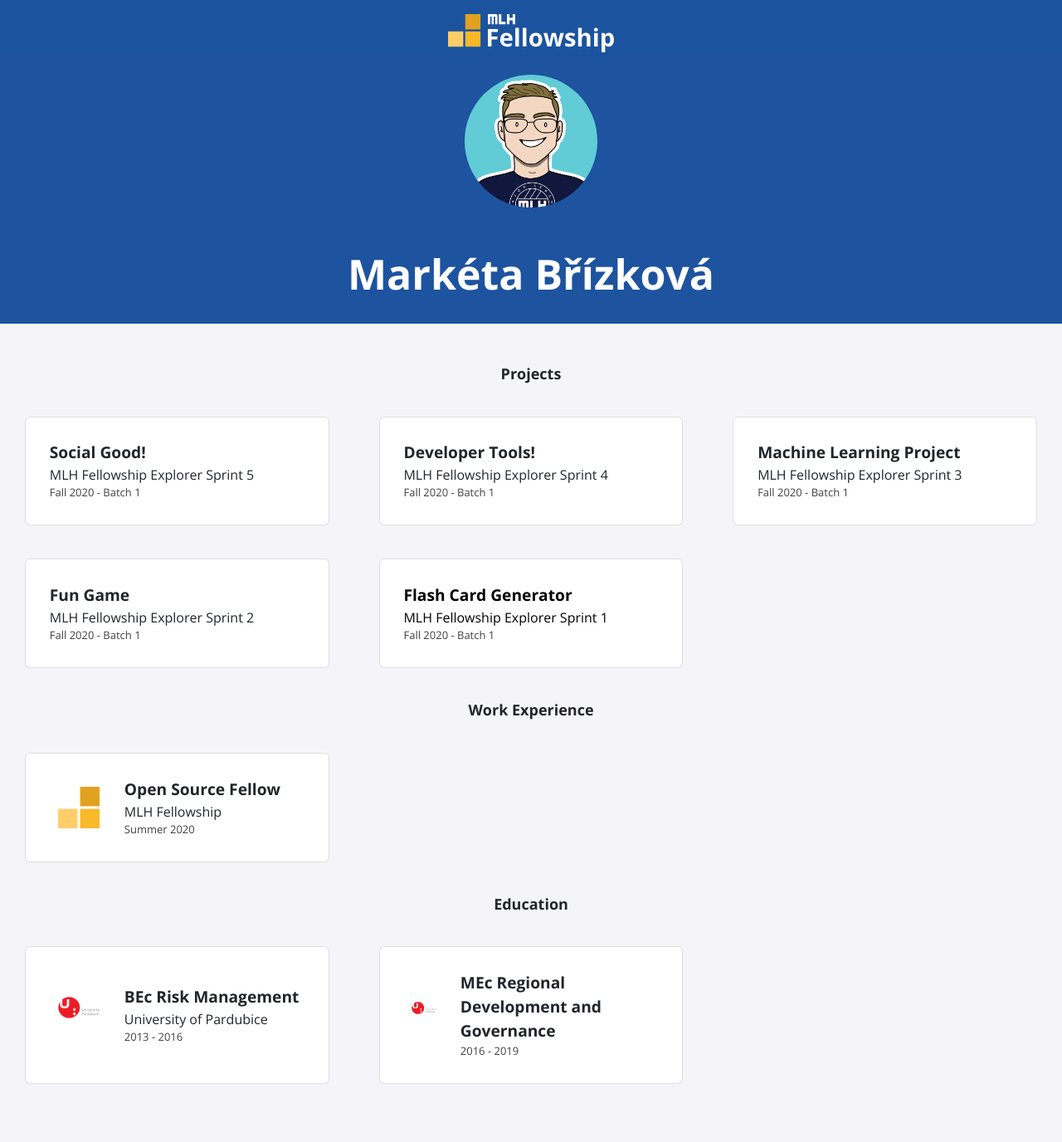
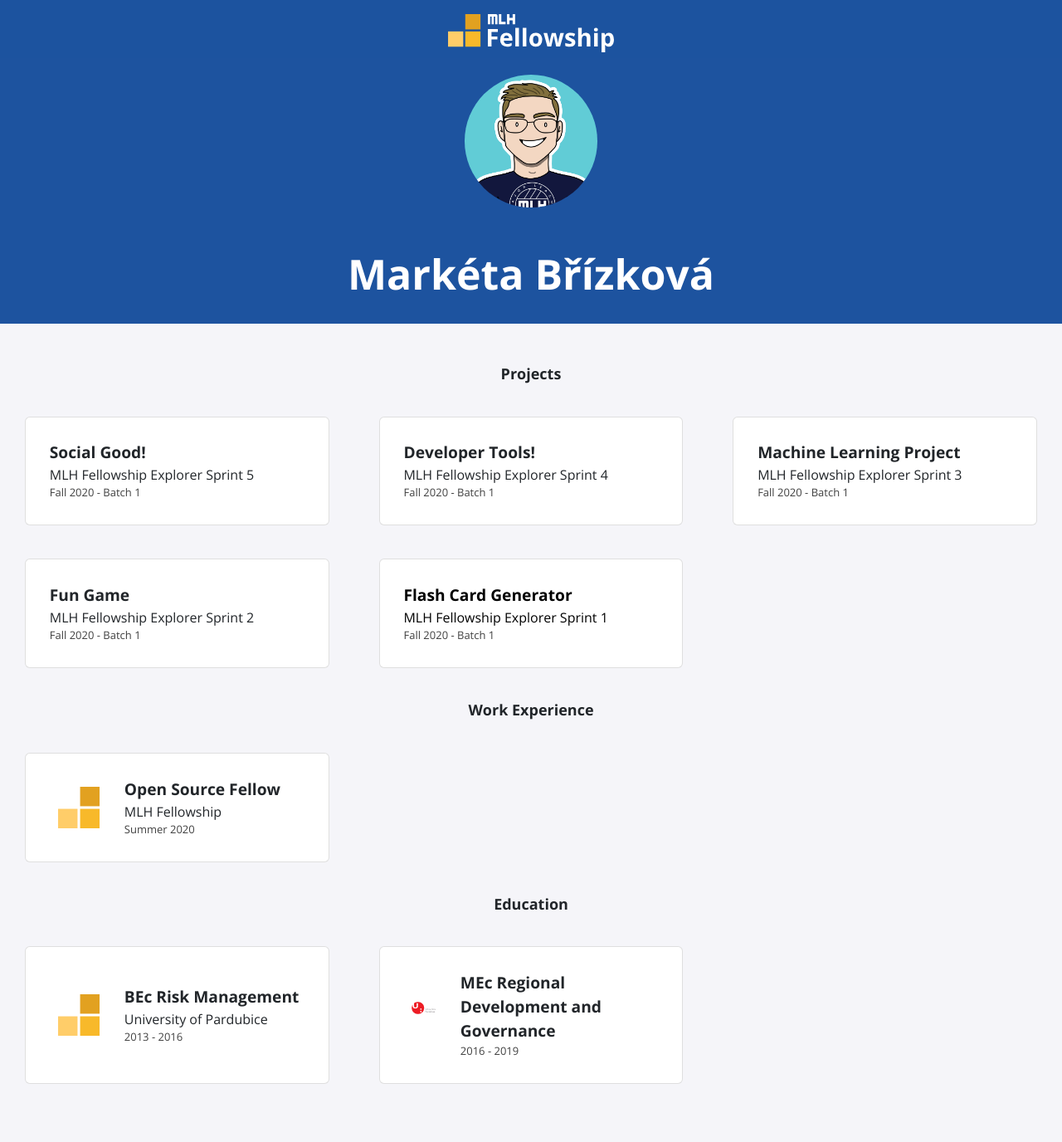
Before and after one commit to marketabrizkova/marketabrizkova.github.io, a Jekyll site: the page built from index.html, in a window 1280 px wide. Shown: the whole page at 83% size. Built offline with Jekyll 4.4.1, drawn with Linux system fonts in a browser that asks for light colours; nearby versions of some CDN libraries.

Commit message:
Update education.yml

```diff
--- a/_data/education.yml
+++ b/_data/education.yml
@@ -1,7 +1,7 @@
 - course: BEc Risk Management
   institute: University of Pardubice
   dates: 2013 - 2016
-  logo: pce.png
+  logo: fellowship.svg
 
 - course: MEc Regional Development and Governance
   institue: University of Pardubice
```
